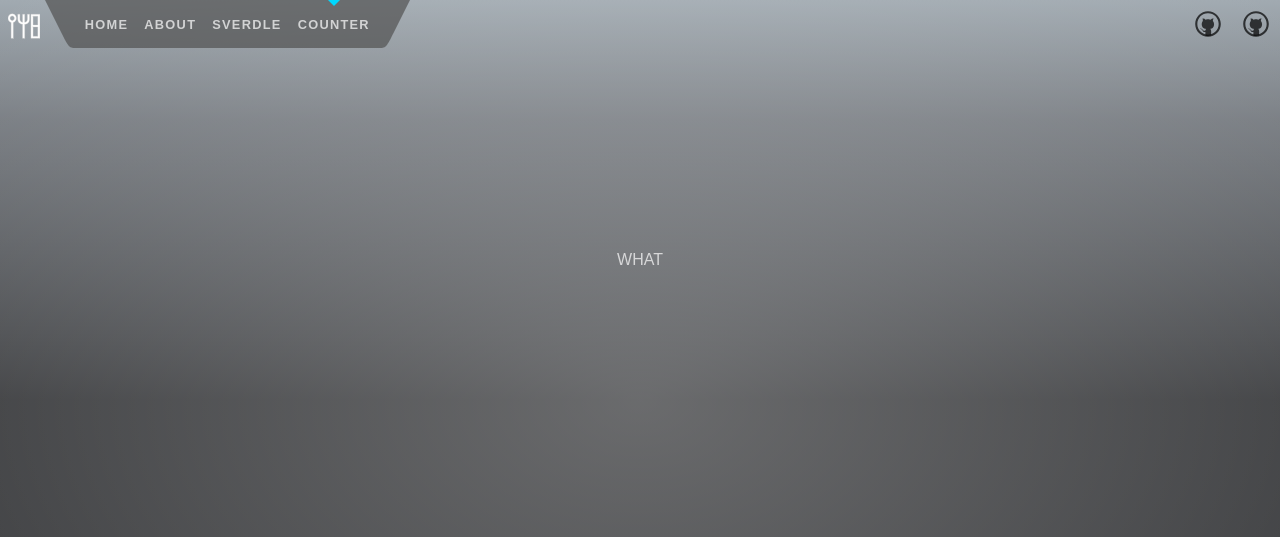
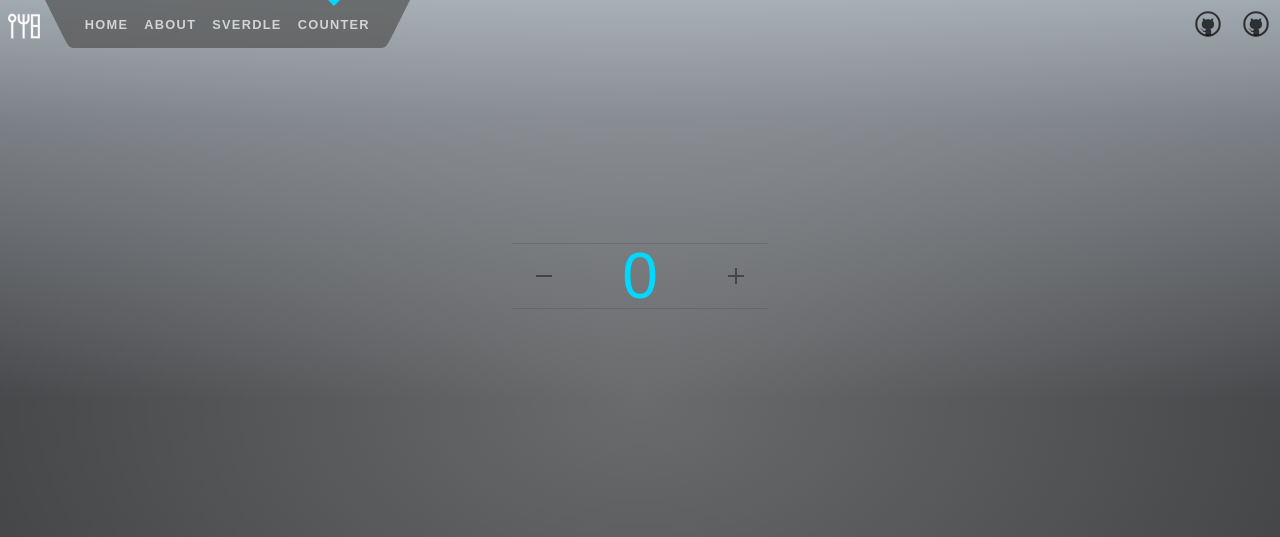
Before and after one commit to kebuhcah/sveltekit-website, a SvelteKit app: page /counter2 in a window 1280 px wide. Shown: the top 537 px of the page. Built offline with nearby package versions, Linux system fonts and the light colour scheme.

Commit message:
move Counter component to components dir

```diff
--- a/src/routes/counter2/+page.svelte
+++ b/src/routes/counter2/+page.svelte
@@ -1,5 +1,5 @@
 <script>
-	//import Counter from '../Counter.svelte';
+	import Counter from '../../components/Counter.svelte';
 </script>
 
 <svelte:head>
@@ -8,8 +8,7 @@
 </svelte:head>
 
 <section>
-	WHAT
-	<!-- <Counter /> -->
+	<Counter />
 </section>
 
 <style>
```
Also changed, not shown: src/components/Counter.svelte (renamed from src/routes/Counter.svelte).
